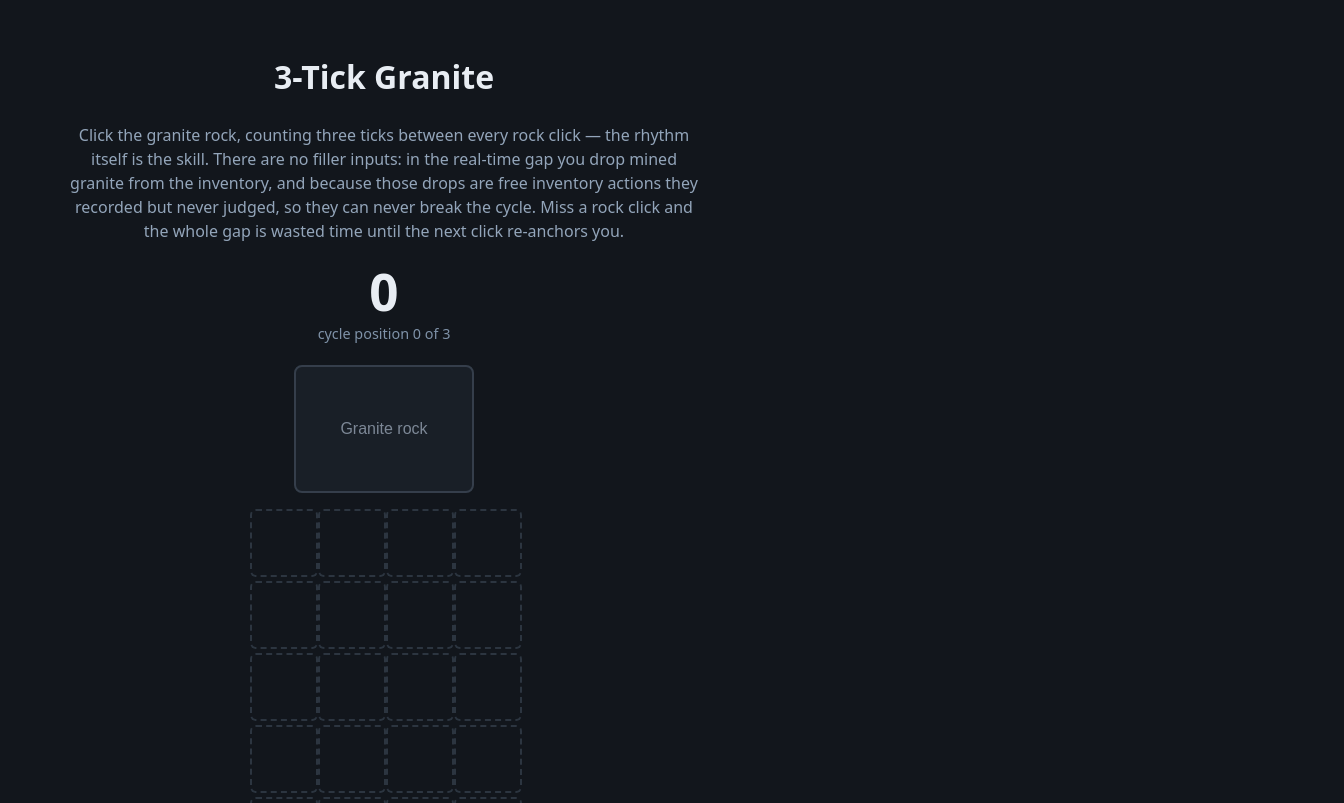
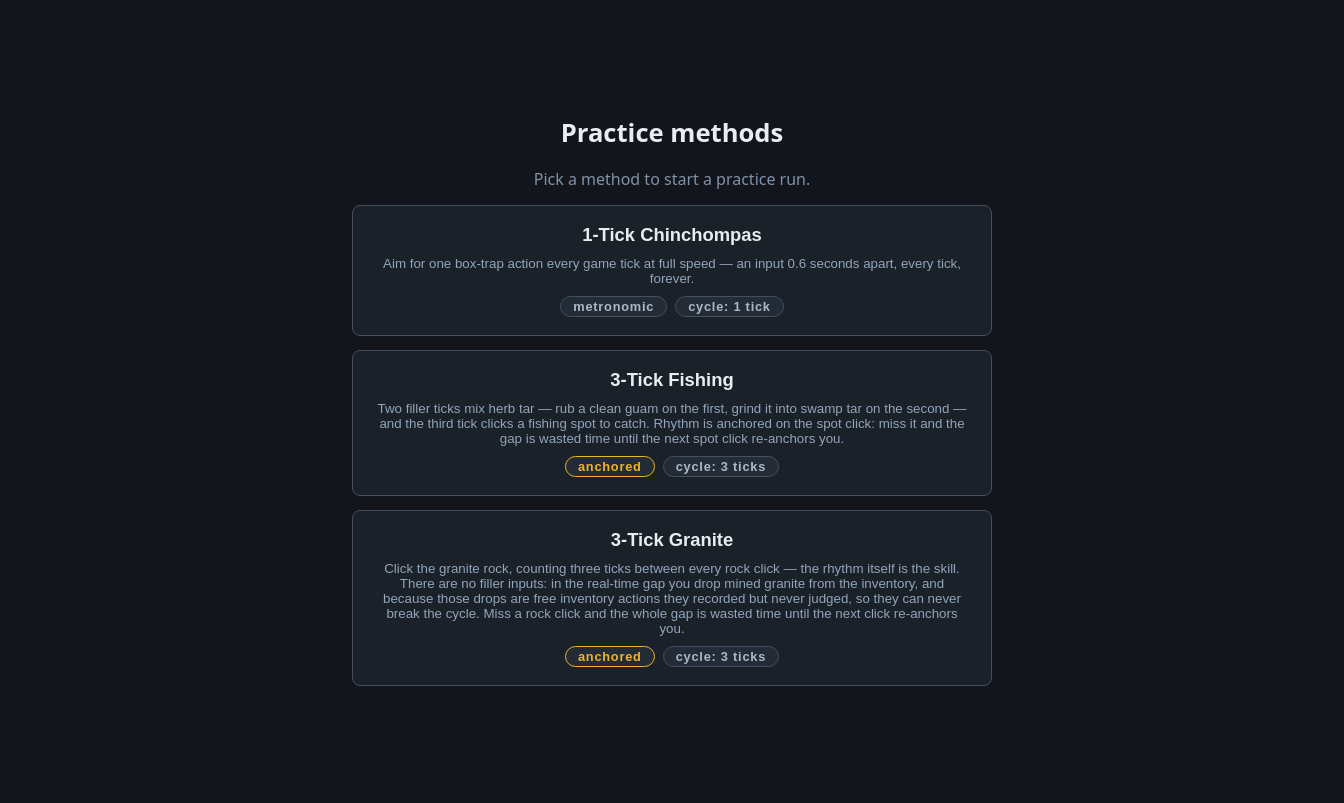
Before and after one commit to killedcat/osrs-practicer, a Svelte app: page / in a window 1280 px wide. Shown: the top 803 px of the page, 1344 px wide, since content can reach past the window. Built offline with nearby package versions, Linux system fonts and the light colour scheme.

Commit message:
feat: method catalog home screen (#7)

```diff
--- a/src/ui/App.svelte
+++ b/src/ui/App.svelte
@@ -1,12 +1,15 @@
 <script lang="ts">
-  import { getMethod, validateDefinition } from '../methods'
+  import type { MethodDefinition } from '../engine/types'
+  import { validateDefinition } from '../methods'
+  import Catalog from './Catalog.svelte'
   import Practice from './Practice.svelte'
 
-  const definition = getMethod('3t-granite')
-  if (definition === undefined) {
-    throw new Error("method '3t-granite' is not registered in allDefinitions")
-  }
+  type View = 'catalog' | 'practice'
 
+  let view = $state<View>('catalog')
+  let selected = $state<MethodDefinition | undefined>(undefined)
+
+  function openMethod(definition: MethodDefinition): void {
     const errors = validateDefinition(definition)
     if (errors.length > 0) {
       const message = `invalid method definition '${definition.id}': ${errors
@@ -17,9 +20,20 @@
       }
       console.error(message)
     }
+    selected = definition
+    view = 'practice'
+  }
+
+  function returnToCatalog(): void {
+    selected = undefined
+    view = 'catalog'
+  }
 </script>
 
 <main>
-  <h1>{definition.name}</h1>
-  <Practice {definition} />
+  {#if view === 'practice' && selected !== undefined}
+    <Practice definition={selected} onBack={returnToCatalog} />
+  {:else}
+    <Catalog onOpen={openMethod} />
+  {/if}
 </main>
--- /dev/null
+++ b/src/ui/Catalog.svelte
@@ -0,0 +1,113 @@
+<script lang="ts">
+  import type { MethodDefinition } from '../engine/types'
+  import { allDefinitions } from '../methods'
+
+  interface Props {
+    onOpen: (definition: MethodDefinition) => void
+  }
+
+  let { onOpen }: Props = $props()
+</script>
+
+<section class="catalog">
+  <h1>Practice methods</h1>
+  <p class="hint">Pick a method to start a practice run.</p>
+  <ul class="cards">
+    {#each allDefinitions as definition (definition.id)}
+      <li>
+        <button type="button" class="card" onclick={() => onOpen(definition)}>
+          <span class="name">{definition.name}</span>
+          <span class="description">{definition.description}</span>
+          <span class="badges">
+            <span class="badge" class:anchored={definition.semantics === 'anchored'}>
+              {definition.semantics}
+            </span>
+            <span class="badge">
+              cycle: {definition.cycleLength} tick{definition.cycleLength === 1 ? '' : 's'}
+            </span>
+          </span>
+        </button>
+      </li>
+    {/each}
+  </ul>
+</section>
+
+<style>
+  .catalog {
+    display: flex;
+    flex-direction: column;
+    align-items: center;
+    gap: 14px;
+  }
+
+  .catalog h1 {
+    margin: 0;
+    font-size: 1.6rem;
+  }
+
+  .hint {
+    margin: 0;
+    color: #7f92a8;
+  }
+
+  .cards {
+    list-style: none;
+    margin: 0;
+    padding: 0;
+    display: flex;
+    flex-direction: column;
+    gap: 14px;
+    width: min(640px, 100%);
+  }
+
+  .card {
+    display: flex;
+    flex-direction: column;
+    align-items: center;
+    gap: 10px;
+    width: 100%;
+    padding: 18px 22px;
+    text-align: center;
+    border: 1px solid #44505f;
+    border-radius: 8px;
+    background: #1a2129;
+    color: #e8edf3;
+    cursor: pointer;
+  }
+
+  .card:hover {
+    border-color: #8ab4f8;
+  }
+
+  .name {
+    font-size: 1.15rem;
+    font-weight: 700;
+  }
+
+  .description {
+    color: #93a5ba;
+  }
+
+  .badges {
+    display: flex;
+    flex-wrap: wrap;
+    justify-content: center;
+    gap: 8px;
+  }
+
+  .badge {
+    padding: 2px 12px;
+    border: 1px solid #44505f;
+    border-radius: 999px;
+    background: #232c36;
+    color: #aab8ca;
+    font-size: 0.8rem;
+    font-weight: 600;
+    letter-spacing: 0.06em;
+  }
+
+  .badge.anchored {
+    border-color: #f0b429;
+    color: #f0b429;
+  }
+</style>
--- a/src/ui/Practice.svelte
+++ b/src/ui/Practice.svelte
@@ -18,9 +18,10 @@
 
   interface Props {
     definition: MethodDefinition
+    onBack?: () => void
   }
 
-  let { definition }: Props = $props()
+  let { definition, onBack }: Props = $props()
 
   type Status = 'idle' | 'running' | 'paused' | 'result'
 
@@ -222,6 +223,10 @@
 </script>
 
 <section class="practice">
+  {#if onBack !== undefined}
+    <button type="button" class="back-button" onclick={onBack}>Back to catalog</button>
+  {/if}
+
   <p class="description">{definition.description}</p>
 
   <div class="tick-counter" aria-label="Tick counter">
@@ -323,6 +328,22 @@
     flex-direction: column;
     align-items: center;
     gap: 20px;
+  }
+
+  .back-button {
+    align-self: flex-start;
+    padding: 6px 16px;
+    font-size: 0.9rem;
+    border-radius: 6px;
+    border: 1px solid #44505f;
+    background: #232c36;
+    color: #aab8ca;
+    cursor: pointer;
+  }
+
+  .back-button:hover {
+    border-color: #8ab4f8;
+    color: #8ab4f8;
   }
 
   .description {
```
Also changed, not shown: 1 other file (tests, documents, lock files or other folders). Lines whose indentation alone changed are shown as unchanged.
